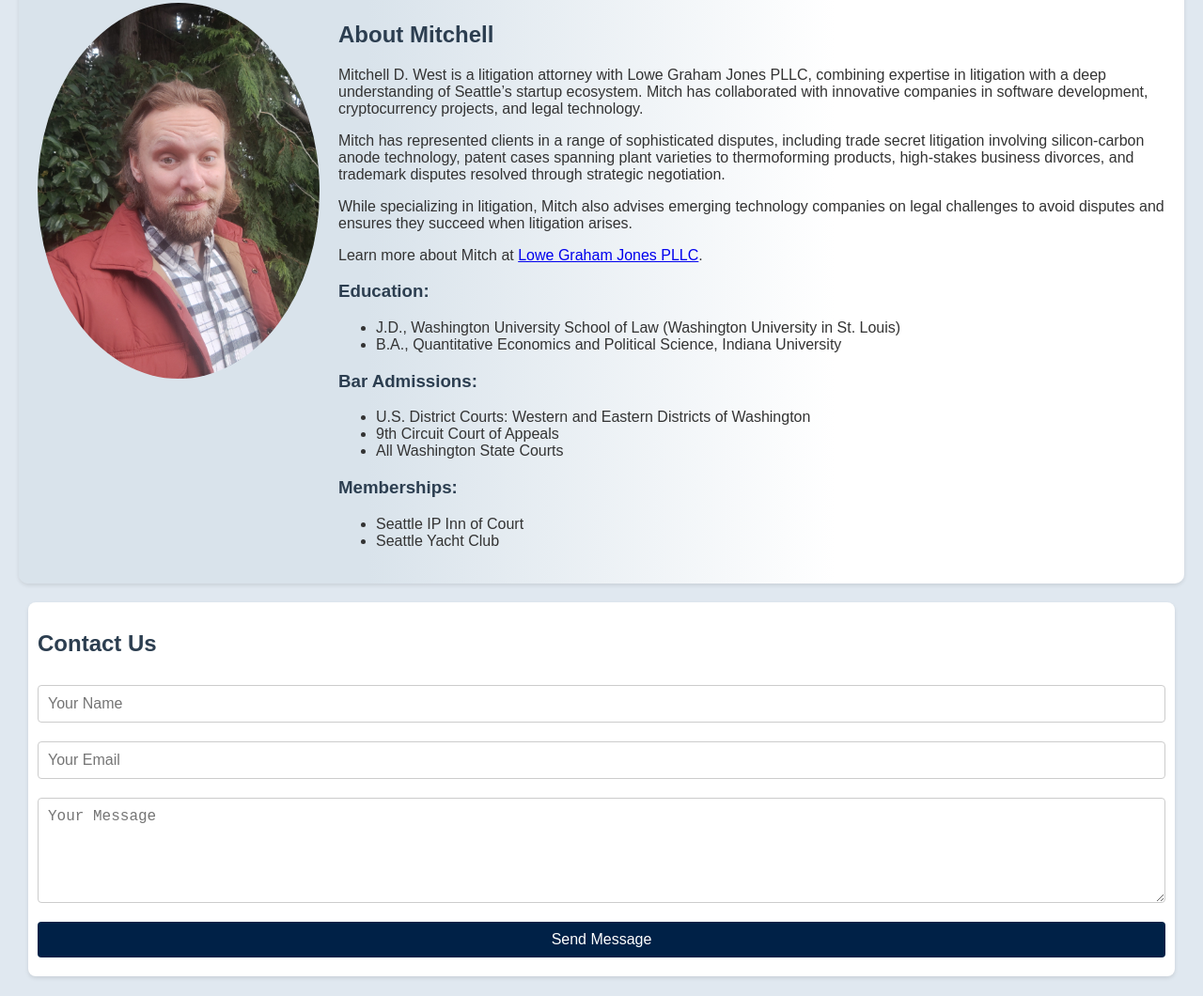
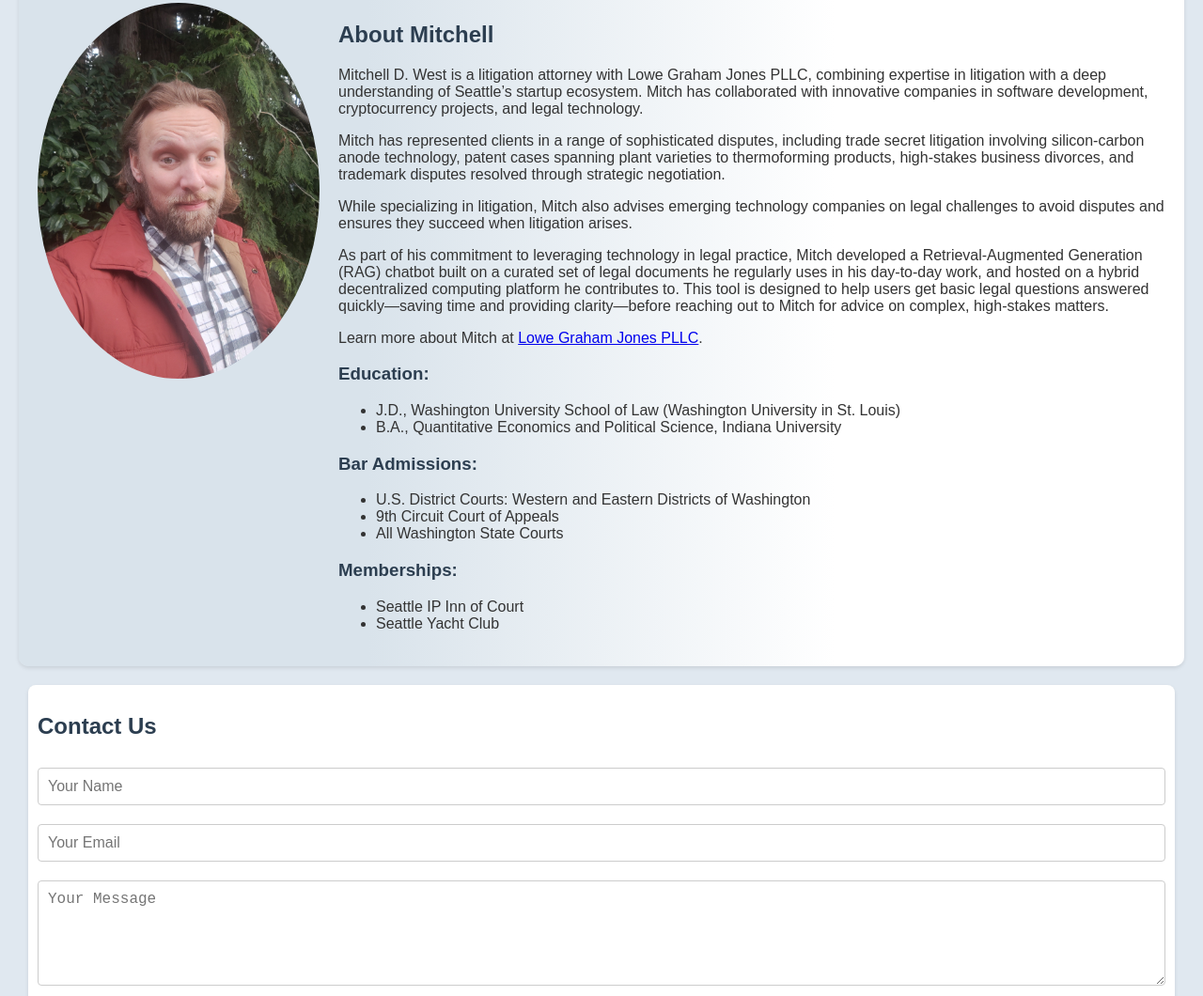
Before and after one commit to BaronVonThetafen/PugetSoundCounsel, a plain HTML site: page index.html in a window 1280 px wide. Shown: the part 1841-2901 px from the top of the page at 94% size. Drawn offline with Linux system fonts and the light colour scheme.

Commit message:
Add RAG Discussion

```diff
--- a/index.html
+++ b/index.html
@@ -109,6 +109,8 @@
                 <p>
                     While specializing in litigation, Mitch also advises emerging technology companies on legal challenges to avoid disputes and ensures they succeed when litigation arises.
                 </p>
+		<p>
+		As part of his commitment to leveraging technology in legal practice, Mitch developed a Retrieval-Augmented Generation (RAG) chatbot built on a curated set of legal documents he regularly uses in his day-to-day work, and hosted on a hybrid decentralized computing platform he contributes to. This tool is designed to help users get basic legal questions answered quickly—saving time and providing clarity—before reaching out to Mitch for advice on complex, high-stakes matters.</p>
                 <p>
                     Learn more about Mitch at <a href="https://lowegrahamjones.com/attorneys/mitchell-west/" target="_blank">Lowe Graham Jones PLLC</a>.
                 </p>
```
